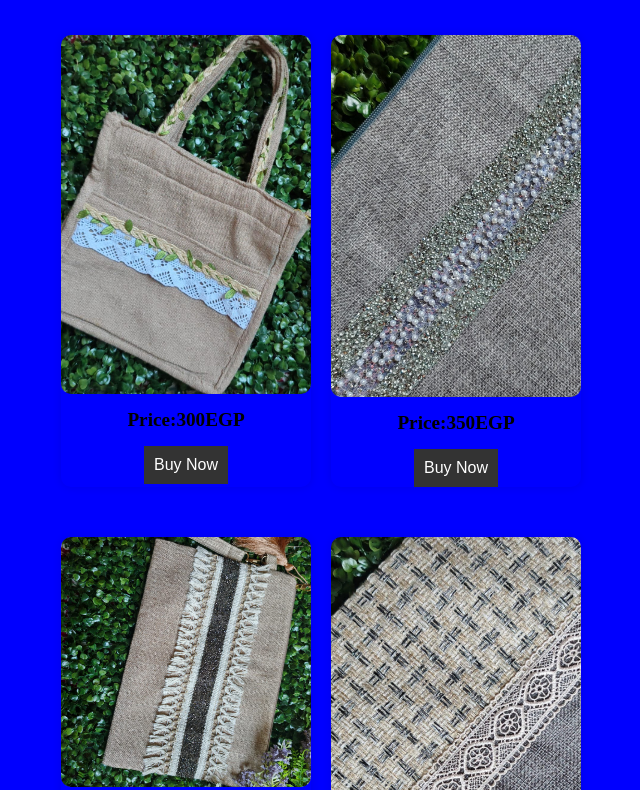
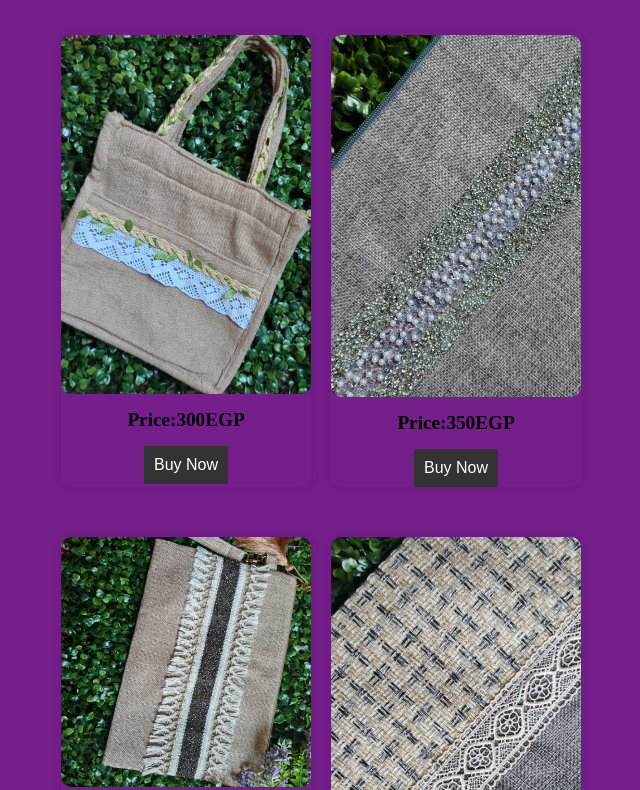
Before and after one commit to moaaz-ahmed2011/Voila-_-, a plain HTML site: page index.html in a window 1280 px wide. Shown: the part 57-847 px from the top of the page, without its empty margins (319-959 px from the left). Drawn offline with Linux system fonts and the light colour scheme.

Commit message:
Update voila style.css

```diff
--- a/voila style.css
+++ b/voila style.css
@@ -5,7 +5,7 @@
 }
 
 body {
-    background-color: blue;
+    background-color: #741f8a;
     color: white;
     font-size: 18px;
 }
```
